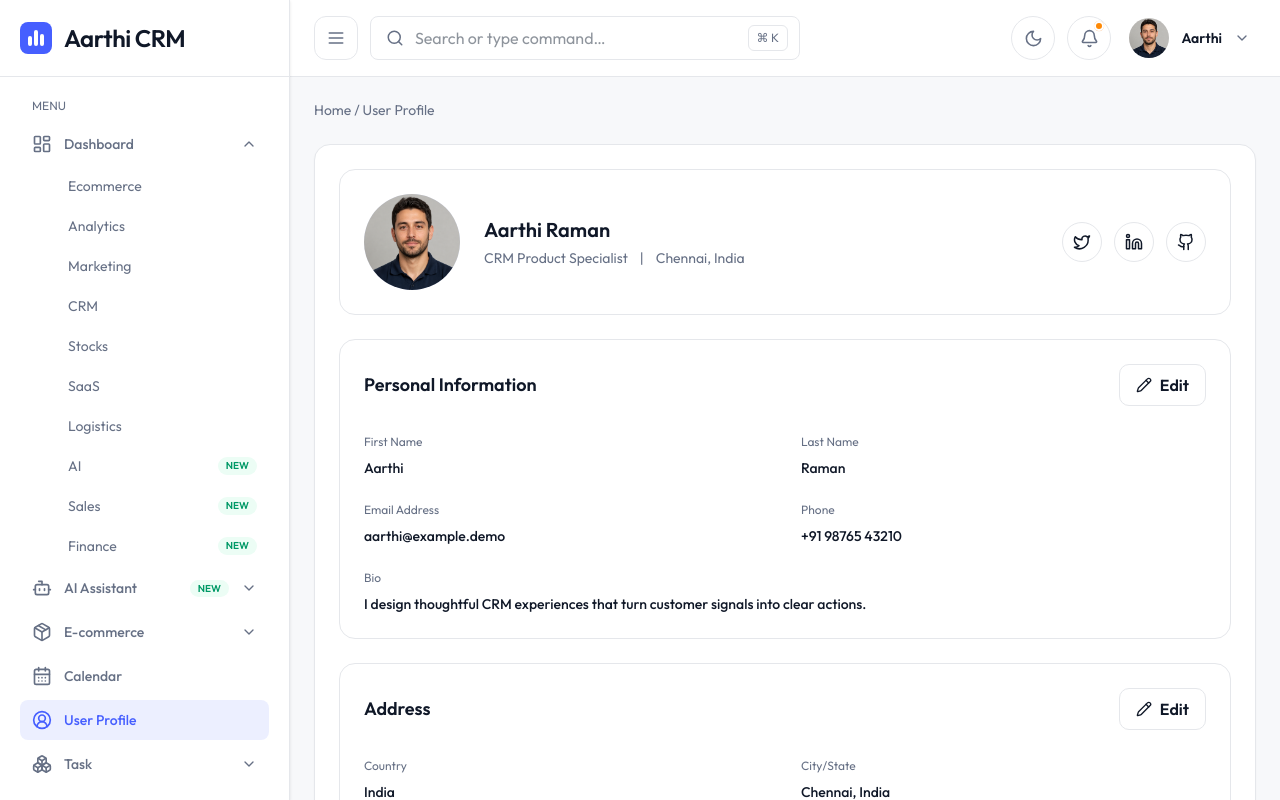
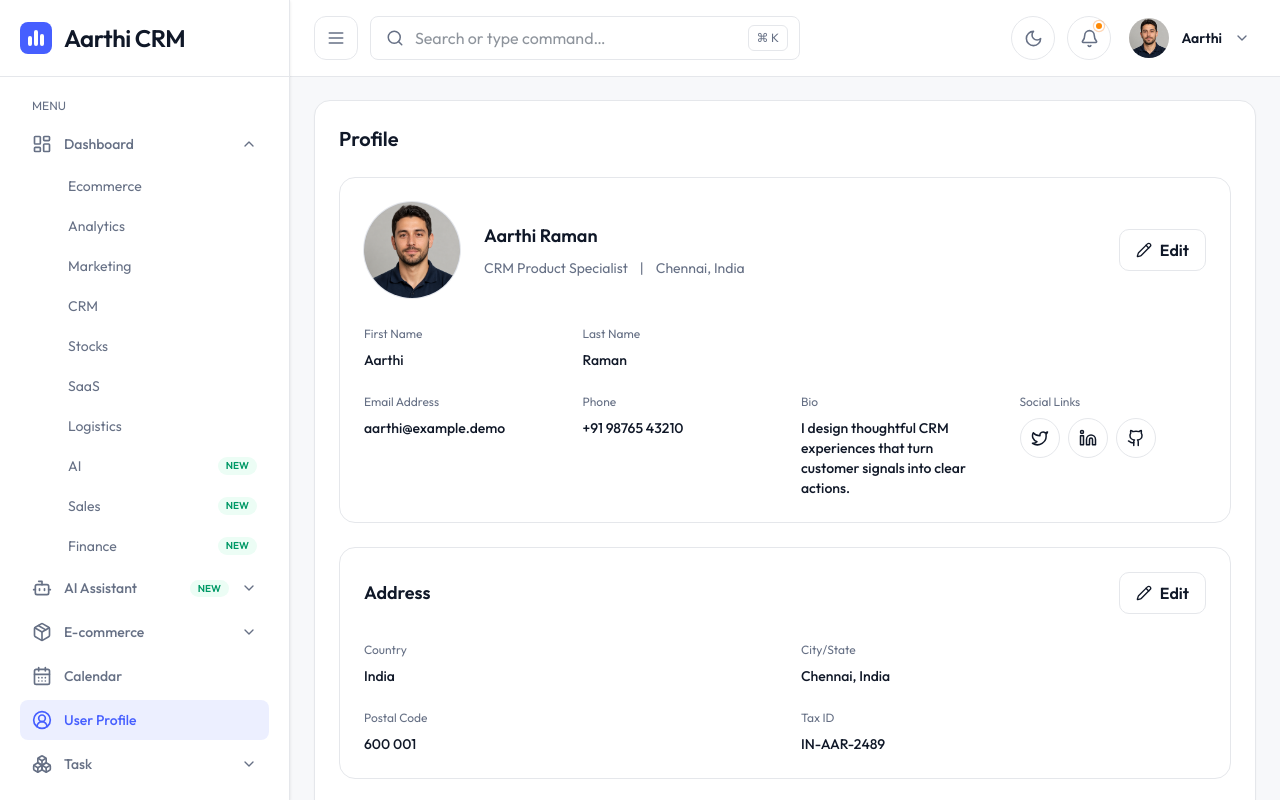
Before and after one commit to Aarthi4398/CRM_Dashboard, a Next.js app: page /profile in a window 1280 px wide. Shown: the top 800 px of the page. Built offline with nearby package versions, Linux system fonts and the light colour scheme.

Commit message:
Update CRM dashboard pages and functionality

```diff
--- a/src/app/(crm)/profile/page.tsx
+++ b/src/app/(crm)/profile/page.tsx
@@ -31,23 +31,23 @@ export default function ProfilePage() {
   };
 
   return (
-    <div className="space-y-6">
-      <p className="muted text-sm">Home / User Profile</p>
+    <div>
       <div className="profile-page-shell space-y-6 rounded-2xl border border-[var(--border)] bg-white p-4 shadow-[0_1px_2px_rgb(16_24_40/.04)] sm:p-6">
+      <h1 className="text-xl font-semibold">Profile</h1>
       <section className="panel p-5 sm:p-6">
-        <div className="flex flex-col items-center gap-6 xl:flex-row">
-          <span className="relative h-24 w-24 shrink-0 overflow-hidden rounded-full bg-indigo-100 ring-4 ring-white shadow-sm"><Image src="/logistics/courier-avatar.png" alt={`${form.name} profile`} fill sizes="96px" priority className="object-cover"/></span>
-          <div className="min-w-0 flex-1 text-center xl:text-left">
-            <h1 className="text-xl font-semibold">{form.name}</h1>
-            <div className="muted mt-1 flex flex-wrap justify-center gap-x-3 text-sm xl:justify-start"><span>{form.role}</span><span aria-hidden="true">|</span><span>{form.location}</span></div>
+        <div className="flex flex-col gap-6 xl:flex-row xl:items-center">
+          <span className="relative h-24 w-24 shrink-0 overflow-hidden rounded-full bg-indigo-100 ring-1 ring-[var(--border)]"><Image src="/logistics/courier-avatar.png" alt={`${form.name} profile`} fill sizes="96px" priority className="object-cover"/></span>
+          <div className="min-w-0 flex-1">
+            <h2 className="text-xl font-semibold">{form.name}</h2>
+            <div className="muted mt-2 flex flex-wrap gap-x-3 text-sm"><span>{form.role}</span><span aria-hidden="true">|</span><span>{form.location}</span></div>
           </div>
-          <div className="flex items-center gap-3"><SocialButton label="Twitter"><Twitter size={18}/></SocialButton><SocialButton label="LinkedIn"><Linkedin size={18}/></SocialButton><SocialButton label="GitHub"><Github size={18}/></SocialButton></div>
+          <button className="btn self-start !px-4 !py-2 xl:self-center" onClick={() => setEditor("personal")}><Pencil size={16}/>Edit</button>
+        </div>
+        <div className="mt-7 grid gap-x-8 gap-y-6 sm:grid-cols-2 xl:grid-cols-4">
+          <Info label="First Name" value={firstName}/><Info label="Last Name" value={lastName}/><div className="hidden xl:block" aria-hidden="true"/><div className="hidden xl:block" aria-hidden="true"/><Info label="Email Address" value={form.email}/><Info label="Phone" value={form.phone}/><Info label="Bio" value={form.bio}/>
+          <div><p className="muted text-xs">Social Links</p><div className="mt-2 flex items-center gap-2"><SocialButton label="Twitter"><Twitter size={18}/></SocialButton><SocialButton label="LinkedIn"><Linkedin size={18}/></SocialButton><SocialButton label="GitHub"><Github size={18}/></SocialButton></div></div>
         </div>
       </section>
-
-      <InfoCard title="Personal Information" onEdit={() => setEditor("personal")}>
-        <Info label="First Name" value={firstName}/><Info label="Last Name" value={lastName}/><Info label="Email Address" value={form.email}/><Info label="Phone" value={form.phone}/><Info label="Bio" value={form.bio} wide/>
-      </InfoCard>
       <InfoCard title="Address" onEdit={() => setEditor("address")}>
         <Info label="Country" value={country}/><Info label="City/State" value={form.location}/><Info label="Postal Code" value={postalCode}/><Info label="Tax ID" value={taxId}/>
       </InfoCard>
```
